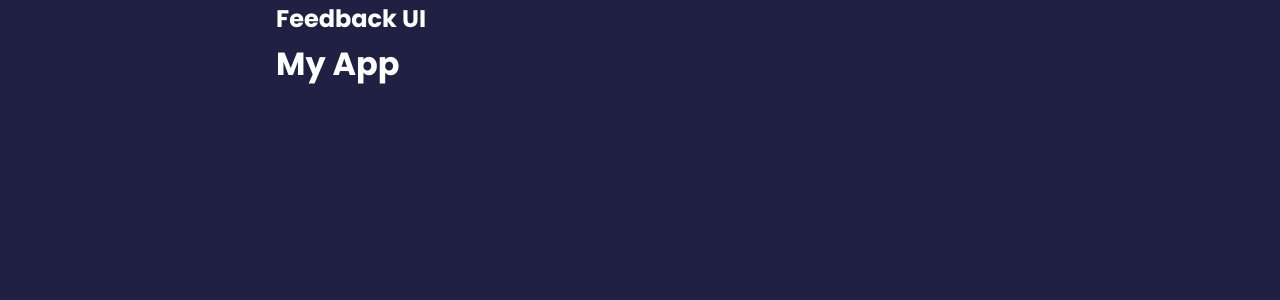
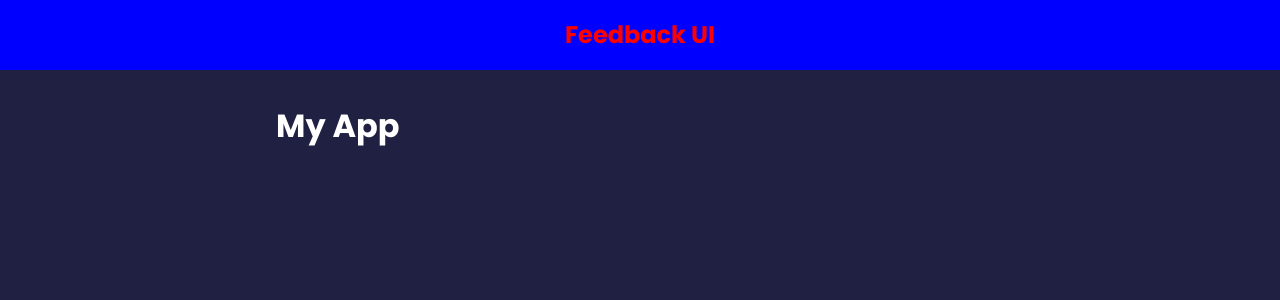
Before and after one commit to ranjan1992/FEEDBACK_UI_APP, a React (Create React App) app: page / in a window 1280 px wide. Shown: the top 300 px of the page. Built offline with nearby package versions, Linux system fonts and the light colour scheme.

Commit message:
Adding Styles to a Component

```diff
--- a/src/components/Header.jsx
+++ b/src/components/Header.jsx
@@ -2,12 +2,16 @@ import React from 'react';
 import PropTypes from 'prop-types';
 
 function Header({ text }) {
+    const headerStyle = {
+        backgroundColor: 'blue',
+        color: 'red'
+    }
   return (
-    <div>
+    <header style={headerStyle}>
       <div className="container">
         <h2>{text}</h2>
       </div>
-    </div>
+    </header>
   );
 }
 Header.defaultProps = {
```
